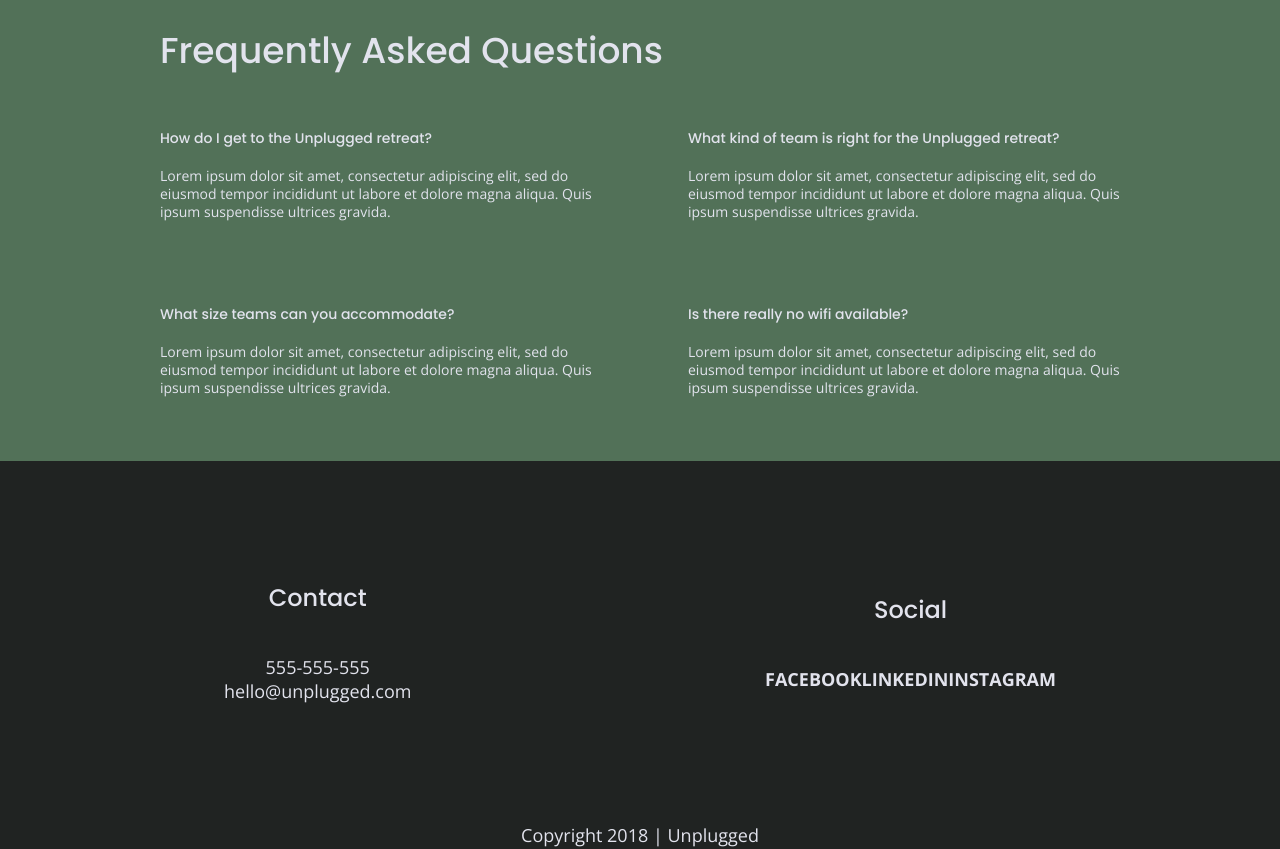
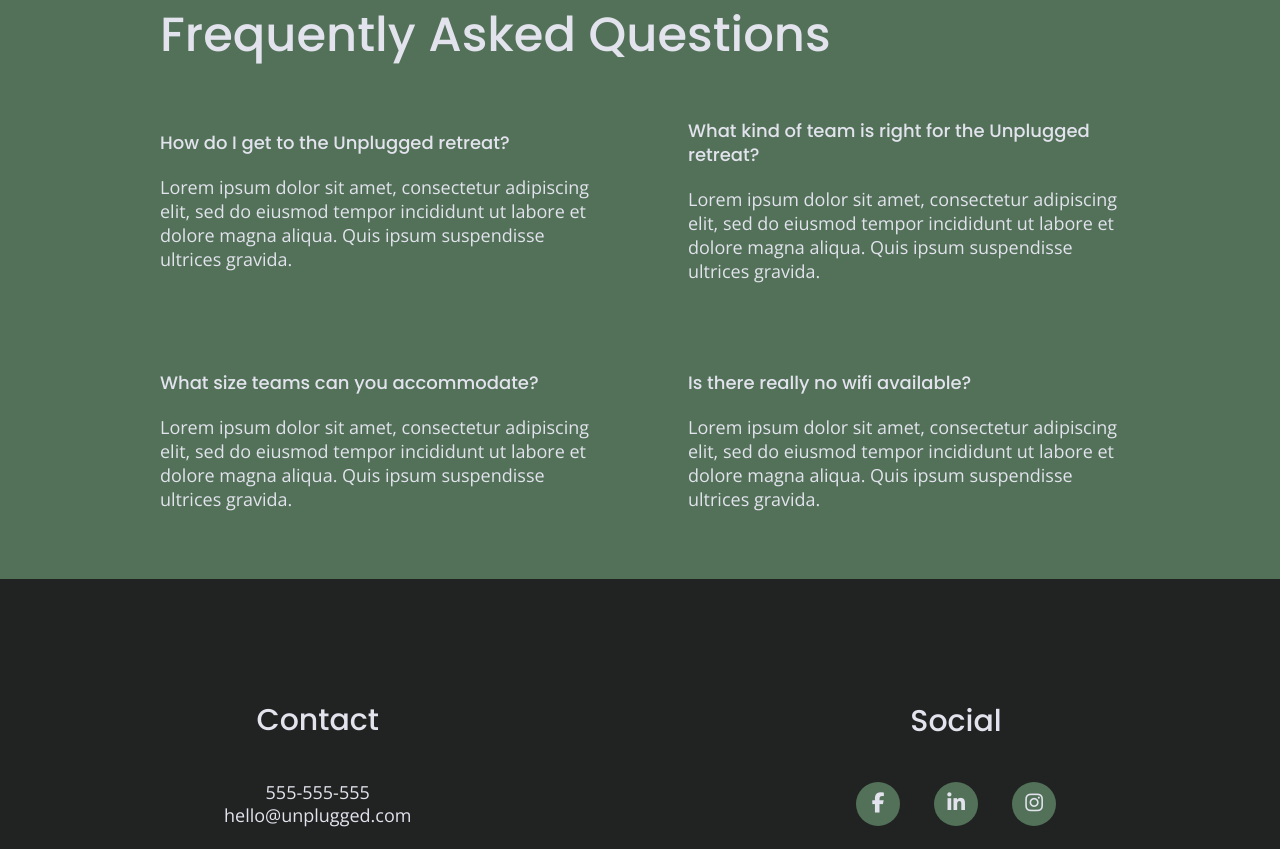
Before and after one commit to Theresa37/unpluggedresponsvie, a website: page faq/index.html in a window 1280 px wide. Shown: the part 170-1019 px from the top of the page. Drawn offline with nearby package versions, Linux system fonts and the light colour scheme.

Commit message:
added icons and hover buttons to header,footer,aside

```diff
--- a/css/main.css
+++ b/css/main.css
@@ -207,7 +207,7 @@ header nav {
   display: flex;
   font-weight: 700;
   text-transform: uppercase;
-  font-size: 1.125;
+  font-size: 1.125em;
   justify-content: space-around;
   align-items: center;
   flex-flow: row wrap;
@@ -221,8 +221,16 @@ header nav ul {
   justify-content: space-around;
   width: 100%;
   padding-left: 0;
+
   /*margin: 16px 0 20px 0;*/
+}
 
+header nav ul a:hover {
+
+ color: #527158;
+ transition: color 0.25s;
+ transition-timing-function: ease-out;
+ transition-duration: 1s;
 
 }
 
@@ -253,6 +261,20 @@ footer .contact {
   display: flex;
   justify-content: center;
   align-items: center;
+  width: 44px;
+  height: 44px;
+  background-color: #527158;
+  border-radius: 50%;
+
+}
+
+footer .social-icons p i {
+  font-size: 1.125em;
+}
+
+footer .social-icons p:hover {
+  background-color:  #2a423a;
+  transition-duration: 0.5s;
 
 }
 
@@ -342,11 +364,12 @@ input[type=button] {
   border: none;
   text-align: center;
   text-transform: uppercase;
+  transition: all .25s;
 }
 
 .button:hover {
-  background-color: #425522;
-  transition: all 0.5s;
+  background-color:#3a3a3a;
+
 }
 
 /***Retreat-Features Section****/
@@ -644,7 +667,7 @@ h2 {
 
 h3,
  {
-  font-size: 1.5;
+  font-size: 1.5em;
   line-height: 1.25em;
 }
 
@@ -671,6 +694,7 @@ header nav {
 
 header nav ul {
   justify-content: space-between;
+  font-size: 1.125rem;
 
 }
 
@@ -778,6 +802,15 @@ footer h4 {
   margin-bottom: 40px;
 }
 
+footer p {
+  line-height: 1.285;
+}
+
+footer .social-icons {
+  width: 12.5em;
+  justify-content: space-between;
+}
+
 footer .copyright {
   width: 100%;
   text-align: center;
@@ -853,25 +886,32 @@ footer .copyright {
 }
 
 h2 {
-  font-size: 2.25em;
+  font-size: 3em;
 }
 
 h3,
  h4 {
-  font-size: 1.875em;
+  font-size: 1.875rem;
  }
 
 p {
-  font-size: 1.125rem;
+  font-size: 1.125em;
   line-height: 1.333;
 }
 
 /* Header-Footer */
-
+/*
 header figure {
   width: 25%;
+}*/
+
+header {
+  padding: 15px 0;
 }
 
+footer h4 {
+  font-size: 1.875em;
+}
 
 /*hero-area*/
 
@@ -944,7 +984,11 @@ aside .content-wrapper .form {
   width: 100%;
 }
 
-}
+.faq h4,
+  .faq p {
+    font-size: 1.125em;
+    line-height: 1.333;
+  }
 
 
 @media print,
--- a/faq/index.html
+++ b/faq/index.html
@@ -21,6 +21,9 @@
 
   <link rel="stylesheet" href="../css/normalize.css">
   <link rel="stylesheet" href="../css/main.css">
+
+  <script src="https://kit.fontawesome.com/967c411678.js" crossorigin="anonymous"></script>
+
 
   <meta name="theme-color" content="#fafafa">
 </head>
@@ -87,12 +90,17 @@
         <div class="social">
           <h4>Social</h4>
           <div class="social-icons">
-            <p><a href="https://www.facebook.com/theresa.worley.79/" target="_blank">facebook</a>
             <p>
-            <p><a href="https://www.linkedin.com/in/theresa-worley-6340a3b/" target="_blank">linkedin</a>
+              <a href="https://www.facebook.com/theresa.worley.79/" target="_blank"><i
+                  class="fab fa-facebook-f"></i></a>
+            </p>
             <p>
-            <p><a href="https://www.instagram.com/peachyt29/" target="_blank">instagram</a>
+              <a href="https://www.linkedin.com/in/theresa-worley-6340a3b/" target="_blank"><i
+                  class="fab fa-linkedin-in"></i></a>
+            </p>
             <p>
+              <a href="https://www.instagram.com/peachyt29/" target="_blank"><i class="fab fa-instagram"></i></a>
+            </p>
           </div>
         </div>
       </div>
```
Also changed, not shown: about/index.html (+11 -3 lines), index.html (+8 -3 lines).
